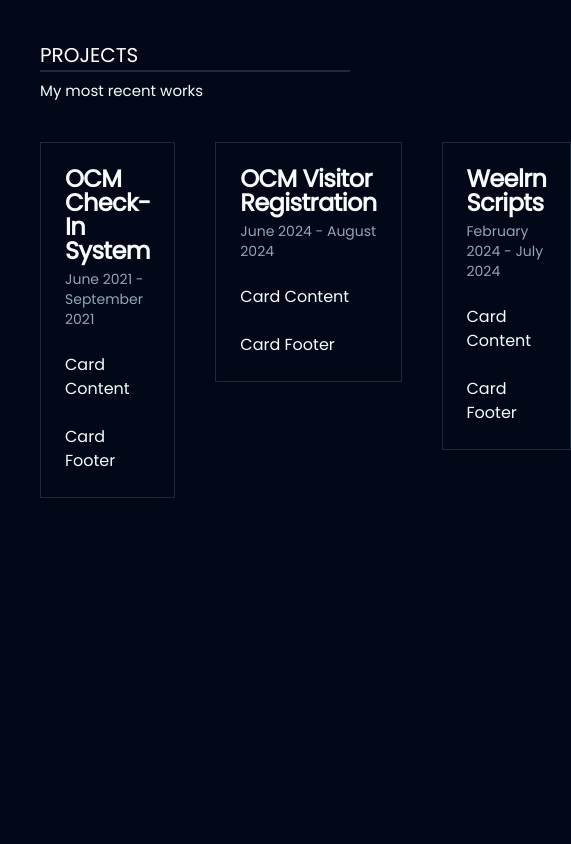
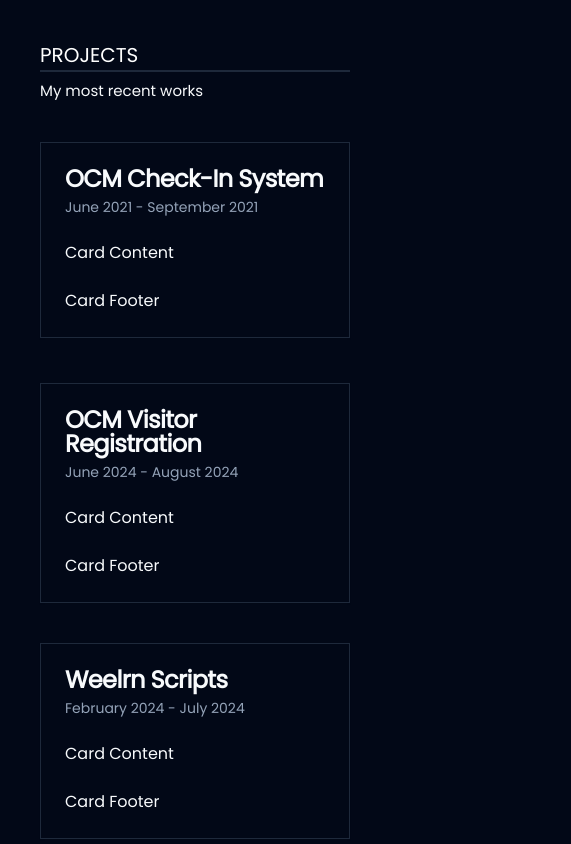
Before and after one commit to BCCheungGit/bencheung, a Next.js app: page / in a window 390 px wide. Shown: the part 3897-4741 px from the top of the page, 571 px wide, since content can reach past the window. Built offline with nearby package versions, Linux system fonts and the light colour scheme.

Commit message:
projects now flex col on mobile

```diff
--- a/src/app/components/Projects.tsx
+++ b/src/app/components/Projects.tsx
@@ -22,7 +22,7 @@ const Projects = () => {
                     </div>
 
 
-                    <div className="flex flex-row gap-10 w-full h-full">
+                    <div className="flex flex-col lg:flex-row gap-10 w-full h-full">
                         <div className="w-full h-full">
                             <Card>
                                 <CardHeader>
```
